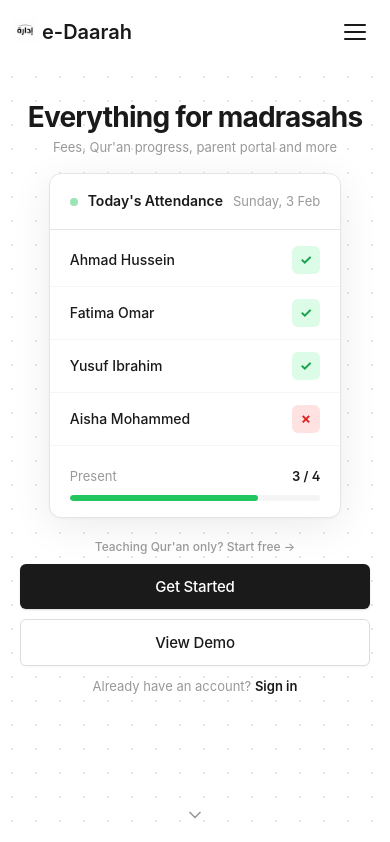
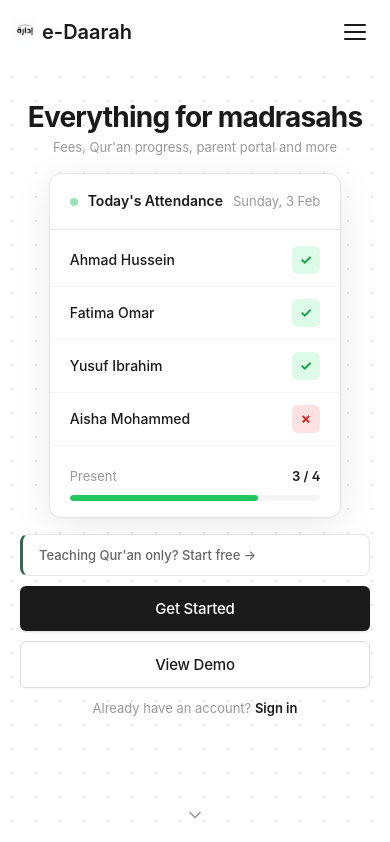
Before and after one commit to aoalaka/e-daarah, a React (Vite) app in the folder frontend/: page / in a window 390 px wide. Shown: the top 842 px of the page. Built offline with nearby package versions, Linux system fonts and the light colour scheme; no server answers.

Commit message:
ui: restyle mobile Qur'an link as left-accented card for visibility
- Full-width card with green left border accent
- Clear text at 13px, comfortable 10px padding
- Sits between animation card and CTA buttons

Co-Authored-By: Claude Opus 4.6 <noreply@anthropic.com>

```diff
--- a/frontend/src/pages/Landing.css
+++ b/frontend/src/pages/Landing.css
@@ -1847,15 +1847,24 @@
   .hero-quran-link {
     order: 3;
     margin-top: 0;
-    margin-bottom: 6px;
+    margin-bottom: 10px;
+    width: 100%;
+    max-width: 360px;
   }
 
   .hero-quran-link a {
-    font-size: 12px;
-    padding: 0;
-    border: none;
+    display: flex;
+    align-items: center;
+    justify-content: space-between;
+    width: 100%;
+    font-size: 13px;
+    padding: 10px 16px;
+    border: 1px solid var(--light);
+    border-left: 3px solid var(--accent);
+    border-radius: 8px;
     font-weight: 500;
-    color: var(--muted);
+    color: var(--gray);
+    background: var(--white);
   }
 
   .hero-actions {
```
